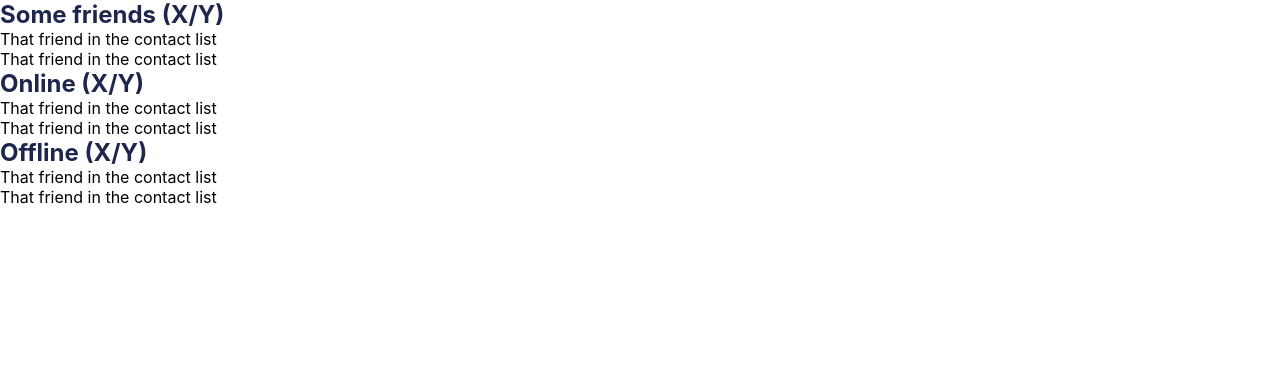
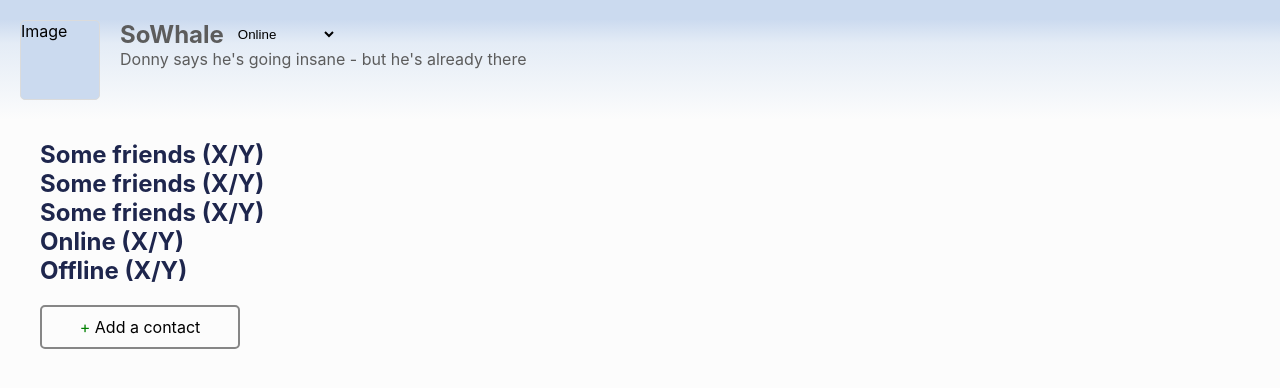
Before and after one commit to ladyofcode/messenger-clone, a React (Create React App) app in the folder frontend/: page / in a window 1280 px wide. Shown: the top 388 px of the page. Built offline with nearby package versions, Linux system fonts and the light colour scheme.

Commit message:
Add basic homepage styling

```diff
--- a/frontend/src/pages/Home/Home.styles.tsx
+++ b/frontend/src/pages/Home/Home.styles.tsx
@@ -1 +1,88 @@
-import React from 'react';
+import styled from 'styled-components';
+
+const TopBar = styled.header`
+    width: 100%;
+    display: flex;
+    background: rgb(252,252,252);
+    background: linear-gradient(0deg, rgba(252,252,252,1) 0%, rgba(228,236,246,1) 64%, rgba(203,218,239,1) 84%);
+    box-sizing: border-box;
+
+    h2 {
+        color: #5C5C5C;
+    }
+
+    > div:first-of-type {
+        /* float: left; */
+        width: 80px;
+        height: 80px;
+        background-color: #CBDAEF;
+        border: 1px #dbdbdb solid;
+        border-radius: 5px;
+        margin: 20px;
+        flex-shrink: 0;
+    }
+
+    > div:last-of-type {
+
+        /* flex-grow: 1;
+        flex-shrink: 1; */
+        overflow: hidden;
+        margin-top: 20px;
+        margin-right: 20px;
+
+        div {
+            display: flex;
+        }
+
+
+
+    }
+
+    p {
+        font-weight: normal;
+        /* max-width: 400px; */
+        white-space: nowrap;
+        overflow: hidden;
+        text-overflow: ellipsis;
+        color: #5C5C5C;
+    }
+
+    select {
+        background-color: rgba(0, 0, 0, 0);
+        border: none;
+        margin-left: 10px;
+    }
+
+`;
+
+const GroupsContainer = styled.div`
+    padding: 20px 40px;
+    background: rgb(252,252,252);
+    height: 100%;
+
+`;
+
+const AddContact = styled.div`
+    background: rgb(252,252,252);
+    height: 100%;
+    border: 2px #868686 solid;
+    padding: 10px 10px;
+    width: 200px;
+    text-align: center;
+    border-radius: 5px;
+    margin-top: 20px;
+    margin-bottom: 20px;
+
+    span {
+        color: green;
+
+    }
+`;
+
+
+export const Styled = {
+    TopBar,
+    GroupsContainer,
+    AddContact,
+
+};
--- a/frontend/src/pages/Home/Home.tsx
+++ b/frontend/src/pages/Home/Home.tsx
@@ -1,20 +1,44 @@
 import React from "react";
 import ContactGroup from "../../components/ContactGroup/ContactGroup";
-import { IMessageDTO } from "@shared/dto";
+import { MessageDTO } from "@shared/dto";
+import { Styled } from './Home.styles';
 
-const list: IMessageDTO[] = [
+const list: MessageDTO[] = [
   {
     id: 1,
-    message: "woef",
-    displayName: "That friend in the contact list",
+    message: "I will destroy you, Aku. I swear it.",
     createdAt: "19-02-2004",
   },
   {
     id: 2,
-    message: "tabbs is a little nutty.",
-    displayName: "That friend in the contact list",
+    message: "Fool, no mortal can hurt the great Aku.",
     createdAt: "23-02-2004",
   },
+  {
+    id: 3,
+    message: "I, Demongo, have come to collect the souls of the greatest warriors!",
+    createdAt: "19-02-2004",
+  },
+  {
+    id: 4,
+    message: "You look hideous.",
+    createdAt: "23-02-2004",
+  },
+  {
+    id: 5,
+    message: "woef",
+    createdAt: "19-02-2004",
+  },
+  {
+    id: 6,
+    message: "What in sam hoot willy are you doing here?! You're a sight for these great big sore eyes! Ha!",
+    createdAt: "23-02-2004",
+  },
+  {
+    id: 7,
+    message: "Oh man. All this walking is hurting my neck.",
+    createdAt: "19-02-2004",
+  }
 ];
 
 export default class Home extends React.Component {
@@ -23,15 +47,40 @@ export default class Home extends React.Component {
 
     return (
       <React.Fragment>
-        {/* Main menu*/
-        /* User details */
-        /* Custom groups contacts */}
-        <ContactGroup items={list} groupName={customGroupName[0]} />
-        {/* Online contacts */}
-        <ContactGroup items={list} groupName={customGroupName[1]} />
-        {/* Offline contacts */}
-        <ContactGroup items={list} groupName={customGroupName[2]} />
-        {/* Add a contact */}
+        <Styled.TopBar>
+            <div>
+                   Image
+            </div>
+            <div>
+                <div>
+                    <h2>SoWhale </h2>
+                    <select id="status" name="status">
+                        <option value="online">Online</option>
+                        <option value="offline">Offline</option>
+                        <option value="dnd">Do not disturb</option>
+                    </select>
+                </div>
+                <p>Donny says he's going insane - but he's already there</p>
+            </div>
+        </Styled.TopBar>
+
+        <Styled.GroupsContainer>
+
+            <ContactGroup items={list} groupName={customGroupName[0]}/>
+
+            <ContactGroup items={list} groupName={customGroupName[0]}/>
+
+            <ContactGroup items={list} groupName={customGroupName[0]}/>
+
+            <ContactGroup items={list} groupName={customGroupName[1]}/>
+
+            <ContactGroup items={list} groupName={customGroupName[2]}/>
+
+            <Styled.AddContact><span>+</span> Add a contact</Styled.AddContact>
+
+
+        </Styled.GroupsContainer>
+
       </React.Fragment>
     );
   }
```
Also changed, not shown: 1 other file (tests, documents, lock files or other folders).
